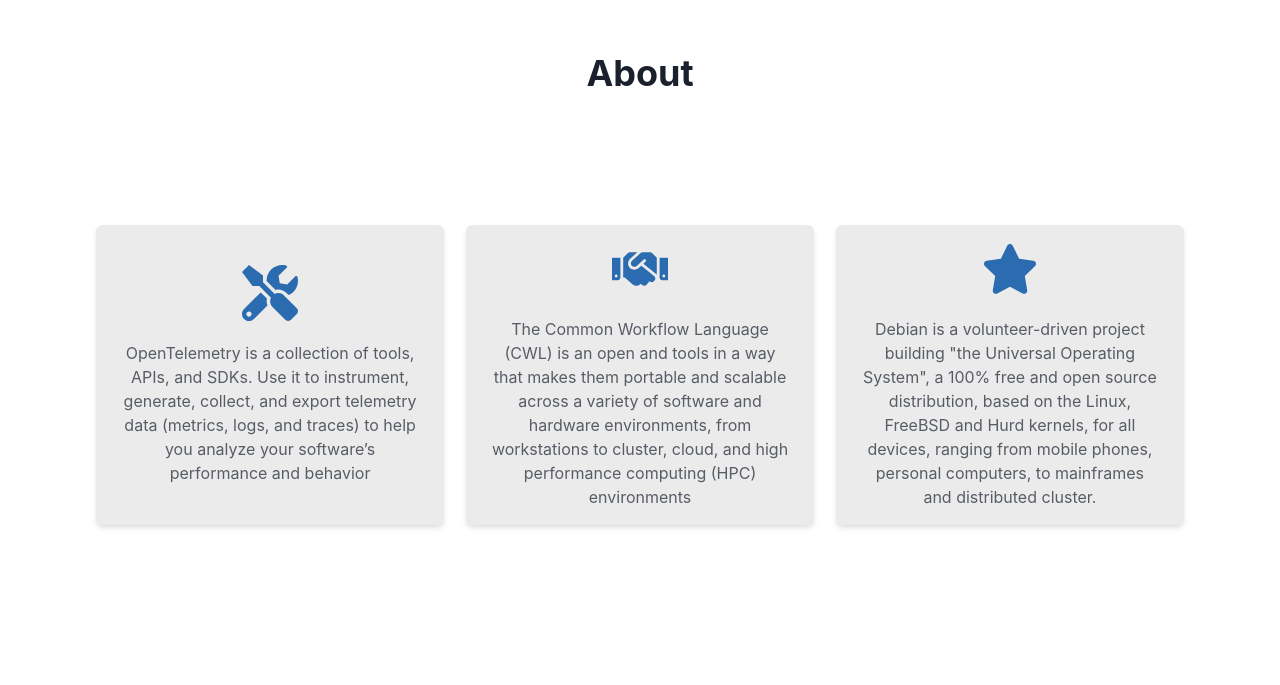
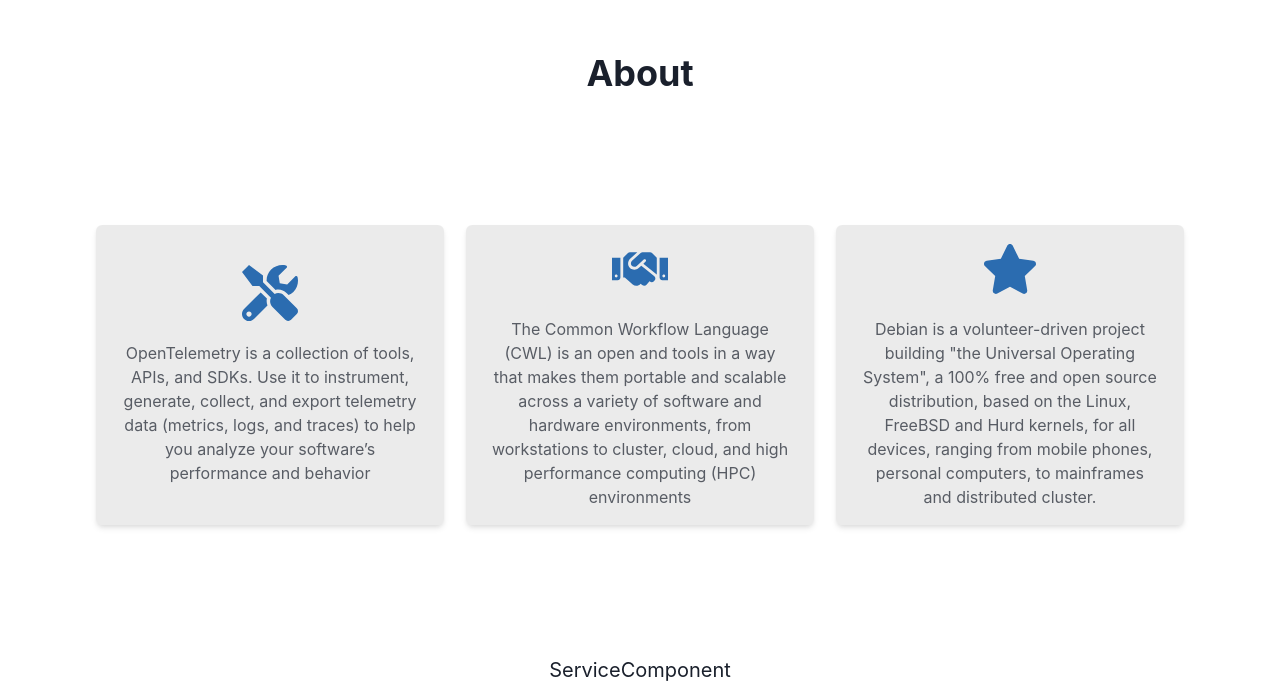
Before and after one commit to sammy-code98/chakra-landing-page, a React (Create React App) app: page / in a window 1280 px wide. Shown: the part 748-1433 px from the top of the page. Before the commit the page ends 1403 px from the top, so only its background shows below. Built offline with nearby package versions, Linux system fonts and the light colour scheme; the HTML template or start-up script is replaced by a standard one.

Commit message:
feat:add service component

```diff
--- a/src/App.tsx
+++ b/src/App.tsx
@@ -5,7 +5,7 @@
   theme,
   useDisclosure
 } from "@chakra-ui/react"
-import { Nav, DrawerComponent, HeroComponent, AboutComponent } from "./components"
+import { Nav, DrawerComponent, HeroComponent, AboutComponent, ServiceComponent } from "./components"
 
 
 function App() {
@@ -19,6 +19,7 @@
         <DrawerComponent isOpen={isOpen} onClose={onClose} btnRef={btnRef} />
         <HeroComponent />
         <AboutComponent />
+        <ServiceComponent />
     </Box>
   </ChakraProvider>
 )
--- a/src/components/AboutComponent.tsx
+++ b/src/components/AboutComponent.tsx
@@ -1,5 +1,5 @@
 import React from 'react'
-import { Flex, Spacer, Text, useMediaQuery, Icon, Heading } from "@chakra-ui/react"
+import { Flex, Text, useMediaQuery, Icon, Heading } from "@chakra-ui/react"
 import { FaTools, FaHandshake, FaStar } from 'react-icons/fa';
 
 
--- a/src/components/Nav.tsx
+++ b/src/components/Nav.tsx
@@ -32,7 +32,7 @@
             h='10vh'
             alignItems='center'
             py='6'
-            px='24'
+            px={{ base: '6', md: '24' }}
             position='sticky'
             top='0'
             zIndex='sticky'
--- /dev/null
+++ b/src/components/ServiceComponent.tsx
@@ -0,0 +1,8 @@
+import React from 'react'
+import { Box } from '@chakra-ui/react'
+
+export default function ServiceComponent() {
+    return (
+        <Box>ServiceComponent</Box>
+    )
+}
--- a/src/components/index.ts
+++ b/src/components/index.ts
@@ -2,5 +2,12 @@
 import DrawerComponent from "./DrawerComponent";
 import HeroComponent from "./HeroComponent";
 import AboutComponent from "./AboutComponent";
+import ServiceComponent from "./ServiceComponent";
 
-export { Nav, DrawerComponent, HeroComponent, AboutComponent };
+export {
+  Nav,
+  DrawerComponent,
+  HeroComponent,
+  AboutComponent,
+  ServiceComponent,
+};
```
